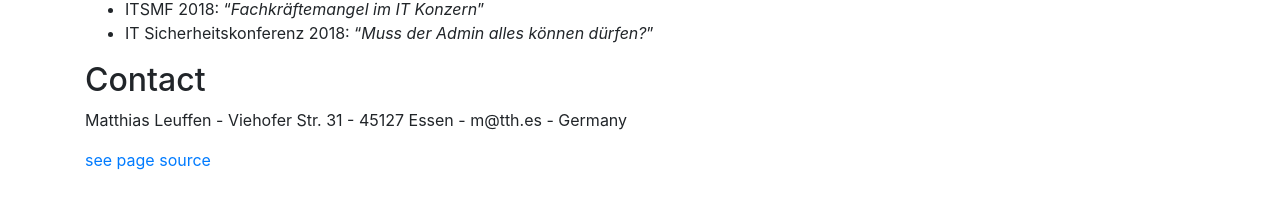
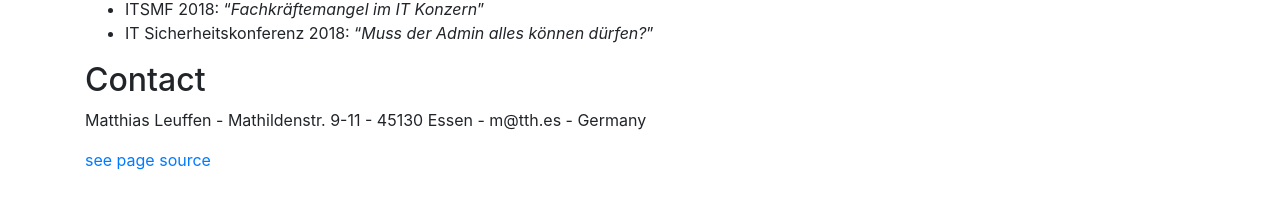
Before and after one commit to dermatthes/leuffen.de, a Jekyll site: the page built from docs/index.md, in a window 1280 px wide. Shown: the part 646-855 px from the top of the page. Built offline with Jekyll 4.4.1, drawn with Linux system fonts in a browser that asks for light colours; nearby versions of some CDN libraries.

Commit message:
Update index.md

```diff
--- a/docs/index.md
+++ b/docs/index.md
@@ -38,6 +38,6 @@ title: About me
 
 ## Contact
 
-Matthias Leuffen - Viehofer Str. 31 - 45127 Essen - m@tth.es - Germany
+Matthias Leuffen - Mathildenstr. 9-11 - 45130 Essen - m@tth.es - Germany
 
 [see page source](https://github.com/dermatthes/leuffen.de)
```
